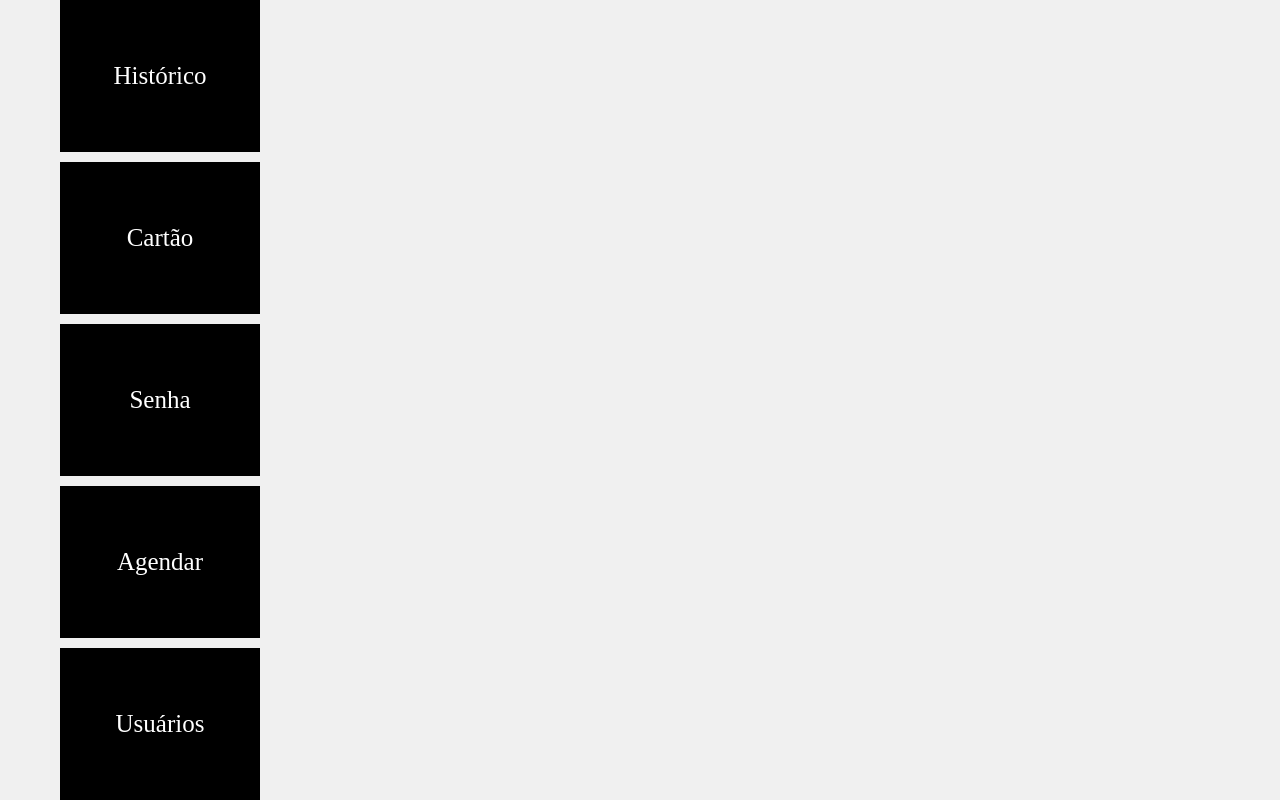
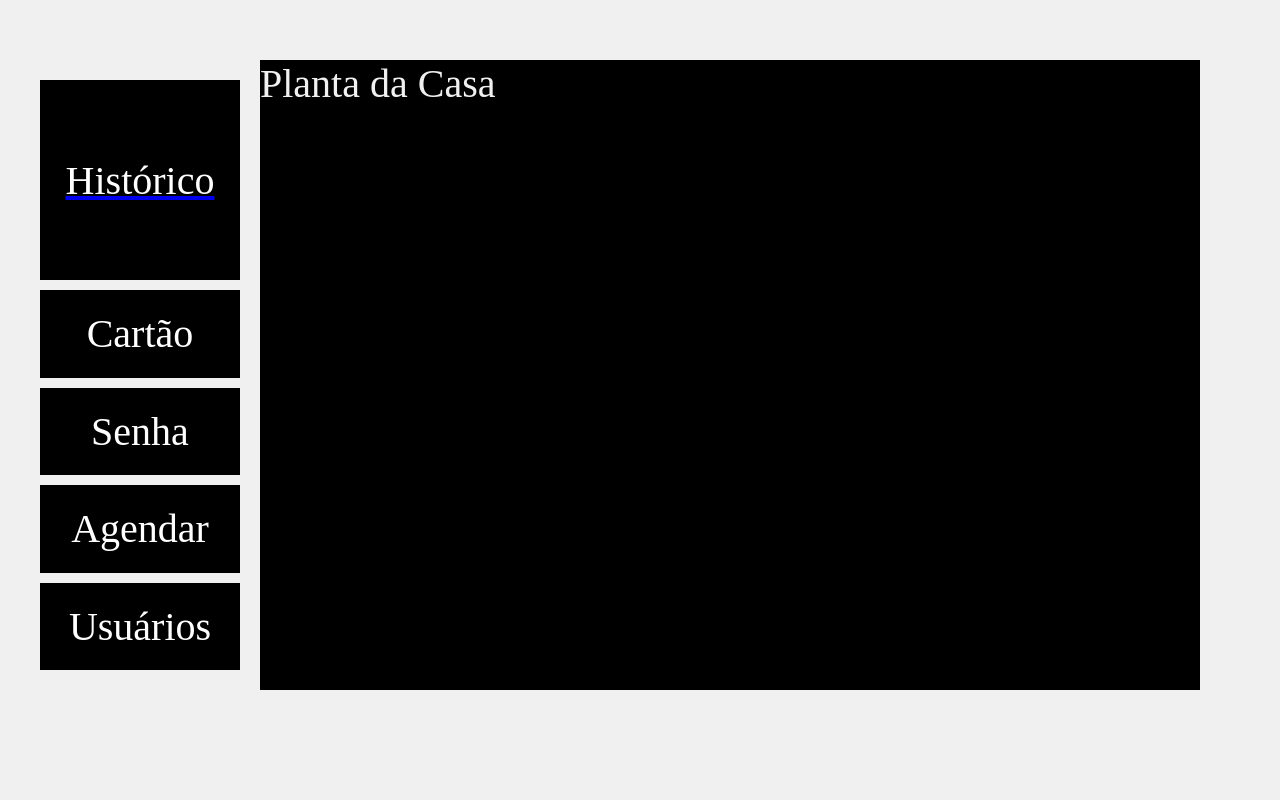
Before and after one commit to Karlosdobarril/front.alarme, a plain HTML site: page index.html in a window 1280 px wide. Drawn offline with Linux system fonts and the light colour scheme.

Commit message:
segunda versão

```diff
--- a/index.html
+++ b/index.html
@@ -6,22 +6,30 @@
     <title>Alarme</title>
     <style>
         body, html {
-            margin: 0px;
-            width: 25%;
-            height: 100%;
+            margin: 0;
+            padding: 20px; /* Espaçamento de 20px das paredes */
+            box-sizing: border-box; /* Inclui o padding na largura e altura total */
+            width: calc(100% - 40px); /* Compensa o padding */
+            height: calc(100% - 40px); /* Compensa o padding */
+            display: flex;
+            background-color: #f0f0f0;
+            position: relative;
+        }
+
+        .opcoes {
             display: flex;
             flex-direction: column;
-            justify-content: center;
+            margin-top: 40px; /* Distância maior do topo */
+            justify-content: flex-start; /* Alinha os itens ao topo */
             align-items: center;
-            background-color: #f0f0f0;
         }
 
         .opcao {
-            font-size: 25px;
+            margin-bottom: 10px; /* Espaçamento entre os quadrados da esquerda */
+            font-size: 40px;
             width: 200px;
             height: 200px;
             background-color: #000000;
-            margin-bottom: 10px;
             display: flex;
             justify-content: center;
             align-items: center;
@@ -29,16 +37,28 @@
             text-align: center;
         }
 
-        .opcao:last-child {
-            margin-bottom: 0;
+        .mapaCasa {
+            font-size: 40px;
+            width: calc(100% - 220px); /* Compensa a largura dos quadrados da esquerda e o espaçamento */
+            height: calc(100% - 50px); /* Compensa o padding vertical */
+            background-color: #000000;
+            color: #f0f0f0;
+            position: absolute;
+            top: 40px; /* Mantém 20px do topo */
+            left: 240px; /* Mantém 20px de distância dos quadrados da esquerda */
         }
     </style>
 </head>
 <body>
-    <div class="opcao">Histórico</div>
-    <div class="opcao">Cartão</div>
-    <div class="opcao">Senha</div>
-    <div class="opcao">Agendar</div>
-    <div class="opcao">Usuários</div>
+    <div class="opcoes">
+       <a href="historico.html"><div class="opcao">Histórico</div></a>
+        <div class="opcao">Cartão</div>
+        <div class="opcao">Senha</div>
+        <div class="opcao">Agendar</div>
+        <div class="opcao">Usuários</div>
+    </div>
+    <div class="mapaCasa">Planta da Casa</div>
+
+
 </body>
 </html>
```
Also changed, not shown: historico.html (added, +11 -0 lines).
